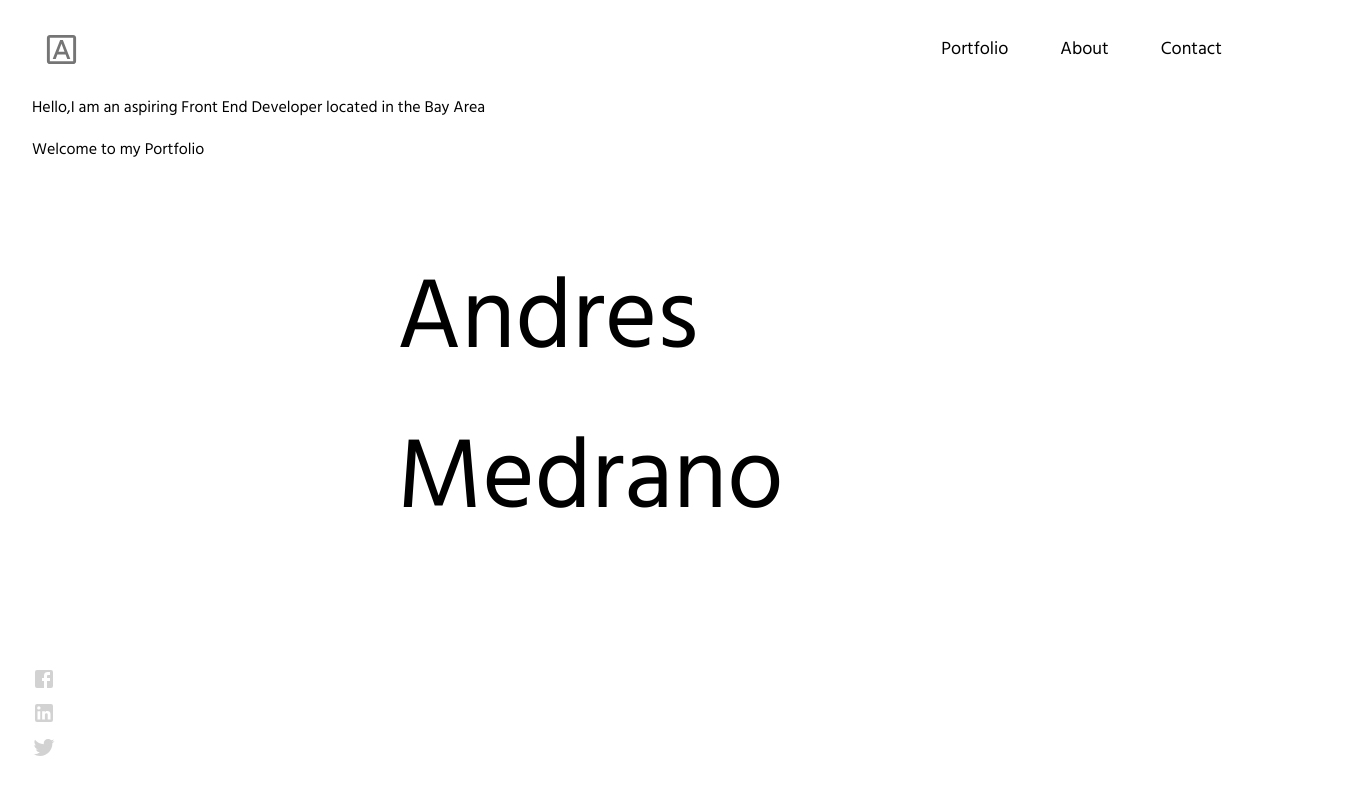
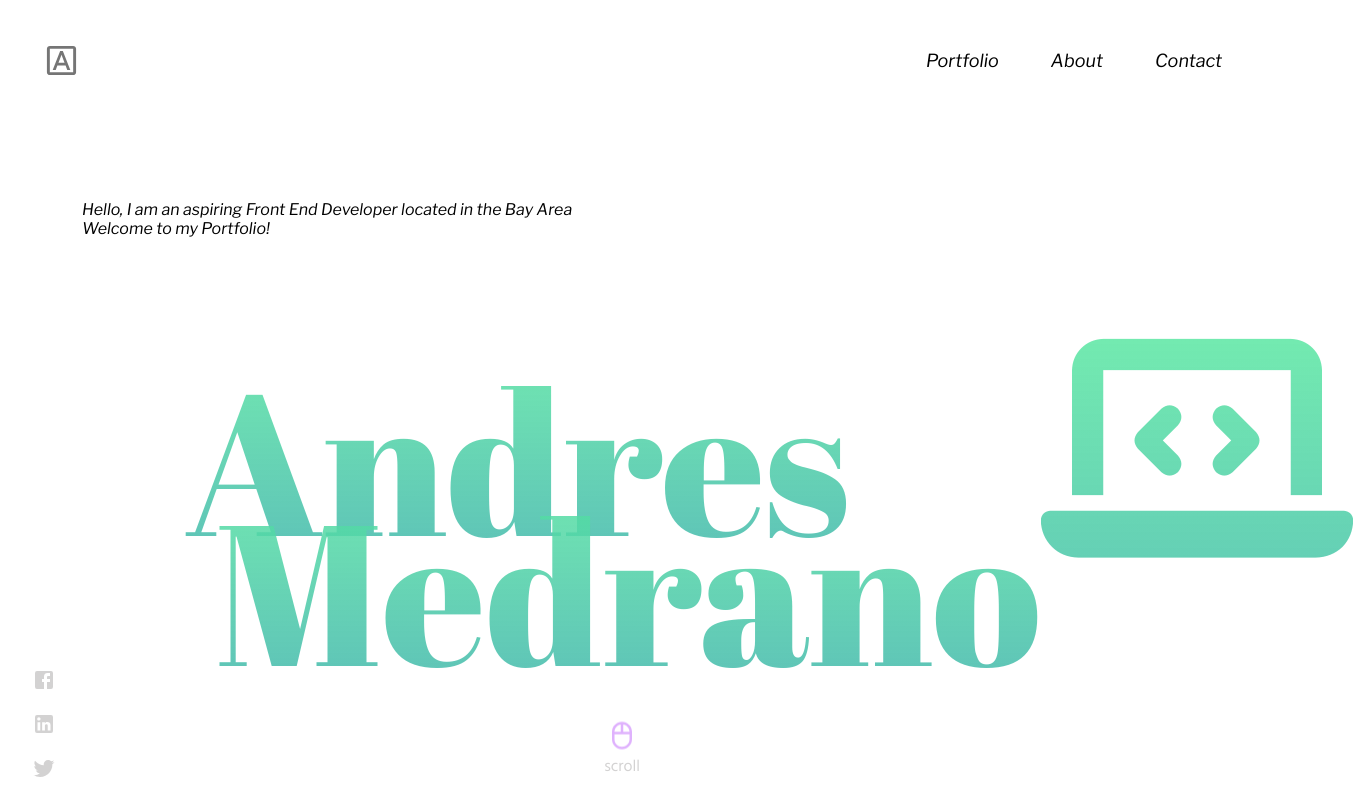
Before and after one commit to amedra13/Portfolio, a React (Create React App) app: page / in a window 1280 px wide. Shown: the whole page, 1353 px wide, since content can reach past the window. Built offline with nearby package versions, Linux system fonts and the light colour scheme.

Commit message:
started main page layout

```diff
--- a/public/index.html
+++ b/public/index.html
@@ -2,6 +2,8 @@
 <html lang="en">
   <head>
     <link href="https://fonts.googleapis.com/css2?family=Hind:wght@400;500;600&display=swap" rel="stylesheet">
+    <link href="https://fonts.googleapis.com/css2?family=Abril+Fatface&display=swap" rel="stylesheet">
+    <link href="https://fonts.googleapis.com/css2?family=Libre+Franklin:ital@1&display=swap" rel="stylesheet">
     <meta charset="utf-8" />
     <meta name="viewport" content="width=device-width, initial-scale=1" />
     <meta name="theme-color" content="#000000" />
@@ -37,5 +39,6 @@
       To begin the development, run `npm start` or `yarn start`.
       To create a production bundle, use `npm run build` or `yarn build`.
     -->
+    <script src="https://kit.fontawesome.com/2f4f046d1c.js" crossorigin="anonymous"></script>
   </body>
 </html>
--- a/src/App.css
+++ b/src/App.css
@@ -5,4 +5,5 @@
 .app {
 	width: 95vw;
 	margin: 20px auto;
+	position: relative;
 }
--- a/src/App.js
+++ b/src/App.js
@@ -1,10 +1,12 @@
 import React from 'react';
 import MainPage from './MainPage';
+import Navigation from './Navigation';
 import './App.css';
 
 function App() {
 	return (
 		<div className="app">
+			<Navigation />
 			<MainPage />
 		</div>
 	);
--- a/src/MainPage.css
+++ b/src/MainPage.css
@@ -1,47 +1,19 @@
-@keyframes slideBorder {
+@keyframes bounce {
 	0% {
-		background-color: transparent;
-		transform: translateX(-80%);
+		transform: translateY(0);
+	}
+	25% {
+		transform: translateY(-15px);
+	}
+	50% {
+		transform: translateY(0px);
+	}
+	75% {
+		transform: translateY(-5px);
 	}
 	100% {
-		background-color: #44a1a0;
-		transform: translateX(0);
+		transform: translate(0);
 	}
-}
-.main {
-	position: relative;
-}
-
-.main__navbar {
-	width: 100%;
-	background-color: white;
-	display: flex;
-	align-items: center;
-}
-
-.main__links {
-	margin-left: auto;
-}
-.main__links > button {
-	font-family: 'Hind', sans-serif;
-	font-weight: 300;
-	font-size: large;
-	margin: 0 20px;
-	background-color: transparent;
-	border: none;
-	outline: none;
-	position: relative;
-}
-.main__links > button > span {
-	position: absolute;
-	height: 3px;
-	left: 0;
-	right: 0;
-	bottom: 0;
-	border-radius: 10px;
-}
-button:hover > .border {
-	animation: slideBorder 300ms ease-in forwards;
 }
 
 .main__header {
@@ -51,20 +23,66 @@ button:hover > .border {
 	justify-content: space-between;
 	font-family: 'Hind', sans-serif;
 }
+.main__intro {
+	margin-top: 100px;
+	margin-left: 50px;
+	font-family: 'Libre Franklin', sans-serif;
+}
+.main__intro > p {
+	margin: 0;
+}
 
 .main__icon {
-	margin-top: 10px;
+	margin-top: 20px;
 	display: block !important;
 	color: rgba(153, 150, 150, 0.432);
 }
 
 .main__title {
 	position: absolute;
-	top: 30%;
-	left: 30%;
+	display: flex;
+	top: 40%;
+	left: 15%;
 }
-.main__title > p {
-	font-size: 100px;
+.main__title > div > p {
+	font-size: 200px;
+	font-family: 'Abril Fatface', cursive;
 	margin: 0;
 	padding: 0;
+	background: -webkit-linear-gradient(rgba(81, 231, 156, 0.801), #5abcb9);
+	-webkit-background-clip: text;
+	-webkit-text-fill-color: transparent;
 }
+.main__title > div > p:first-child {
+	margin-bottom: -140px;
+	margin-left: -30px;
+	z-index: 40;
+}
+.main__title > i {
+	font-size: 250px;
+	background: -webkit-linear-gradient(rgba(81, 231, 156, 0.801), #5abcb9);
+	-webkit-background-clip: text;
+	-webkit-text-fill-color: transparent;
+}
+
+.main__footer {
+	width: 50%;
+	display: flex;
+	justify-content: space-between;
+	align-items: flex-end;
+	color: rgba(153, 150, 150, 0.432);
+}
+.main__footer > div > p {
+	margin: 0;
+}
+
+.main__footer > div:last-child {
+	display: flex;
+	align-items: center;
+	flex-direction: column;
+}
+.main__mouse {
+	font-size: 30px !important;
+	color: #990bf850;
+	animation: bounce 1.3s ease-in-out infinite;
+}
--- a/src/MainPage.js
+++ b/src/MainPage.js
@@ -1,50 +1,39 @@
 import React from 'react';
 
-import IconButton from '@material-ui/core/IconButton';
-import FontDownloadOutlinedIcon from '@material-ui/icons/FontDownloadOutlined';
 import FacebookIcon from '@material-ui/icons/Facebook';
 import LinkedInIcon from '@material-ui/icons/LinkedIn';
 import TwitterIcon from '@material-ui/icons/Twitter';
+import MouseOutlinedIcon from '@material-ui/icons/MouseOutlined';
 
 import './MainPage.css';
 
 const MainPage = () => {
 	return (
 		<div className="main">
-			<div className="main__navbar">
-				<IconButton>
-					<FontDownloadOutlinedIcon fontSize="large" />
-				</IconButton>
-				<div className="main__links">
-					<button>
-						Portfolio
-						<span className="border"></span>
-					</button>
-					<button>
-						About
-						<span className="border"></span>
-					</button>
-					<button>
-						Contact
-						<span className="border"></span>
-					</button>
+			<div className="main__header">
+				<div className="main__title">
+					<div>
+						<p>Andres</p>
+						<p>Medrano</p>
 					</div>
+					<i class="fas fa-laptop-code"></i>
 				</div>
-			<div className="main__header">
-				<div>
+				<div className="main__intro">
 					<p>
-						Hello,I am an aspiring Front End Developer located in the Bay Area
+						Hello, I am an aspiring Front End Developer located in the Bay Area
 					</p>
-					<p>Welcome to my Portfolio</p>
+					<p>Welcome to my Portfolio!</p>
 				</div>
+				<div className="main__footer">
 					<div>
 						<FacebookIcon className="main__icon" />
 						<LinkedInIcon className="main__icon" />
 						<TwitterIcon className="main__icon" />
 					</div>
-				<div className="main__title">
-					<p>Andres</p>
-					<p>Medrano</p>
+					<div className="main__scroll">
+						<MouseOutlinedIcon className="main__mouse" />
+						<p>scroll</p>
+					</div>
 				</div>
 			</div>
 		</div>
--- /dev/null
+++ b/src/Navigation.css
@@ -0,0 +1,39 @@
+@keyframes slideBorder {
+	0% {
+		background-color: transparent;
+		transform: translateX(-60%);
+	}
+	100% {
+		background-color: #990bf8cb;
+		transform: translateX(0);
+	}
+}
+.navbar {
+	width: 100%;
+	height: 10vh;
+	display: flex;
+	justify-content: space-between;
+	align-items: center;
+}
+
+.navbar__links > button {
+	font-family: 'Libre Franklin', sans-serif;
+	font-weight: 300;
+	font-size: large;
+	margin: 0 20px;
+	background-color: transparent;
+	border: none;
+	outline: none;
+	position: relative;
+}
+.navbar__links > button > span {
+	position: absolute;
+	height: 2px;
+	left: 0;
+	right: 0;
+	bottom: 0;
+	border-radius: 10px;
+}
+button:hover > .border {
+	animation: slideBorder 300ms ease-in forwards;
+}
--- /dev/null
+++ b/src/Navigation.js
@@ -0,0 +1,30 @@
+import React from 'react';
+import IconButton from '@material-ui/core/IconButton';
+import FontDownloadOutlinedIcon from '@material-ui/icons/FontDownloadOutlined';
+import './Navigation.css';
+
+const Navigation = () => {
+	return (
+		<div className="navbar">
+			<IconButton>
+				<FontDownloadOutlinedIcon fontSize="large" />
+			</IconButton>
+			<div className="navbar__links">
+				<button>
+					Portfolio
+					<span className="border"></span>
+				</button>
+				<button>
+					About
+					<span className="border"></span>
+				</button>
+				<button>
+					Contact
+					<span className="border"></span>
+				</button>
+			</div>
+		</div>
+	);
+};
+
+export default Navigation;
```
Lines whose indentation alone changed are shown as unchanged.
